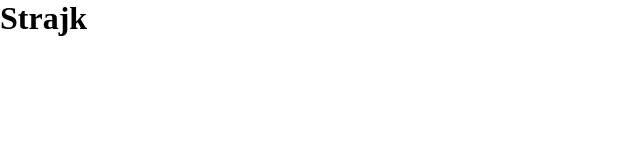
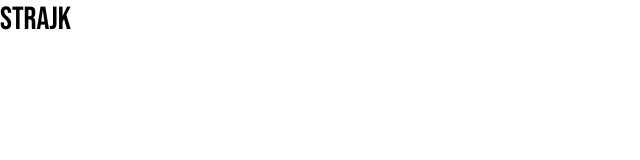
Before and after one commit to OskarBlomberg/individual-exam-typescript, a React (Vite) app: page / in a window 1280 px wide. Shown: the top 160 px of the page, without its empty margins (0-640 px from the left). Built offline with nearby package versions, Linux system fonts and the light colour scheme.

Commit message:
add base fonts

```diff
--- a/src/styles/base/_typography.scss
+++ b/src/styles/base/_typography.scss
@@ -0,0 +1,12 @@
+h1,
+h2 {
+  font-family: "Bebas Neue", sans-serif;
+  font-weight: 400;
+  font-style: normal;
+}
+
+label,
+input {
+  font-family: "Work Sans", sans-serif;
+  font-style: normal;
+}
```
